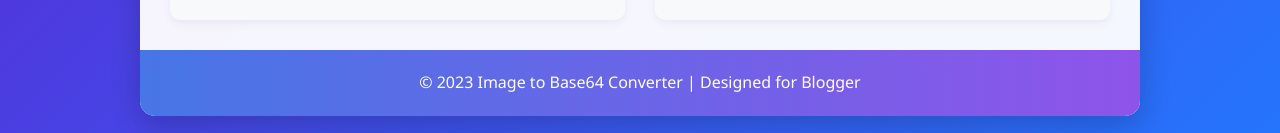
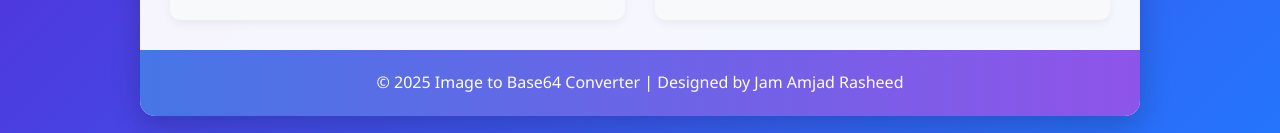
Before and after one commit to jamamjadalone/base64-converter, a plain HTML site: page index.html in a window 1280 px wide. Shown: the part 947-1080 px from the top of the page. Drawn offline with Linux system fonts and the light colour scheme.

Commit message:
Update index.html

```diff
--- a/index.html
+++ b/index.html
@@ -291,7 +291,7 @@
         </div>
 
         <footer>
-            <p>© 2023 Image to Base64 Converter | Designed for Blogger</p>
+            <p>© 2025 Image to Base64 Converter | Designed by Jam Amjad Rasheed</p>
         </footer>
     </div>
 
```
